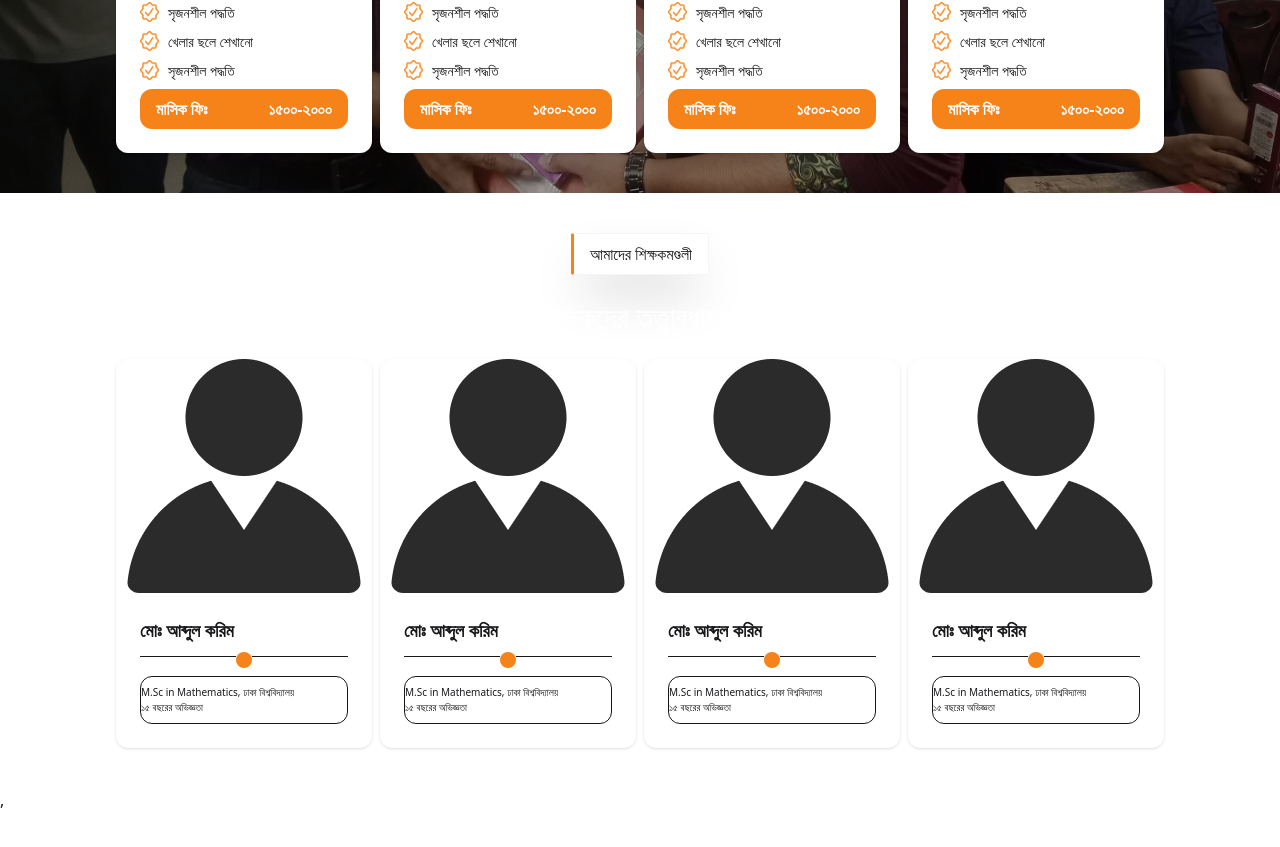
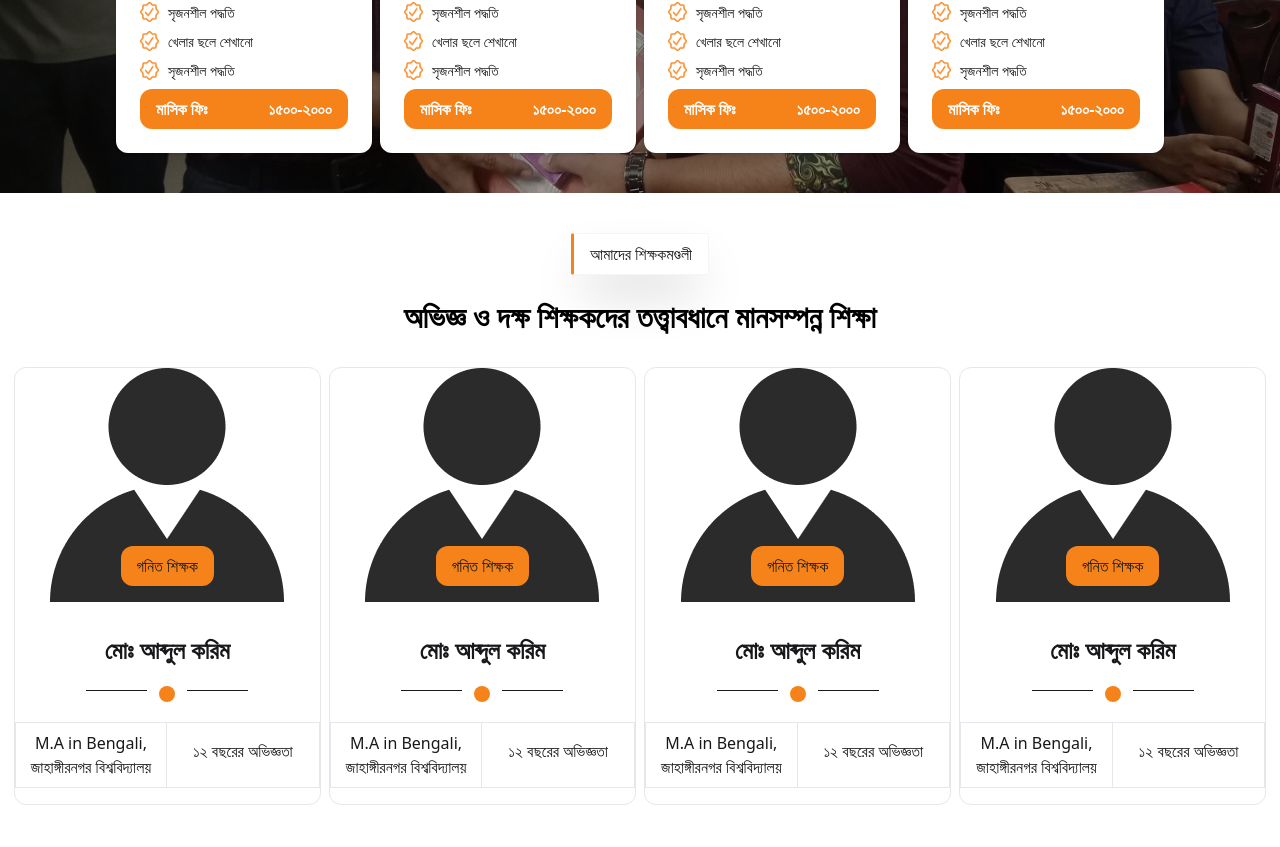
Before and after one commit to coders-rabbi/Bright_Academic_Care, a React (Vite) app: page / in a window 1280 px wide. Shown: the part 1606-2453 px from the top of the page. Before the commit the page ends 2418 px from the top, so only its background shows below. Built offline with nearby package versions, Linux system fonts and the light colour scheme.

Commit message:
instructor page done

```diff
--- a/src/Pages/Home/Instructor.jsx
+++ b/src/Pages/Home/Instructor.jsx
@@ -5,107 +5,134 @@ const Instructor = () => {
     return (
         <div className='py-10 text-center '>
             <p className='border bg-white border-[#F5F5F5] rounded-xs shadow-2xl inline-block py-2 px-4 border-l-3 border-l-[#F68319] mb-2'>আমাদের শিক্ষকমণ্ডলী</p>
-            <p className='text-3xl text-white mt-4'>অভিজ্ঞ ও দক্ষ শিক্ষকদের তত্ত্বাবধানে মানসম্পন্ন শিক্ষা</p>
+            <p className='text-3xl font-semibold mt-4 text-black'>অভিজ্ঞ ও দক্ষ শিক্ষকদের তত্ত্বাবধানে মানসম্পন্ন শিক্ষা</p>
 
             {/* course card section */}
-            <div className='flex justify-center gap-2 mt-6'>
-                <div className="card bg-base-100 w-[20%] shadow-sm rounded-xl">
-                    <figure className="">
-                        <img
-                            src={teacher}
-                            alt="Shoes"
-                            className="rounded-xl" />
+
+            <div className='flex justify-center gap-2 mt-8'>
+                <div className='w-[24%] text-center border border-gray-200 rounded-xl pb-4'>
+                    <figure className='relative flex justify-center'>
+                        <img src={teacher} alt="" />
+                        <h1 className='absolute bottom-4 bg-[#F68319] px-4 py-2 rounded-xl'>গনিত শিক্ষক</h1>
                     </figure>
-                    <div className="card-body ">
-                        <h2 className="card-title">মোঃ আব্দুল করিম</h2>
+                    <div className='mt-8'>
+                        <h1 className='text-2xl font-semibold'>
+                            মোঃ আব্দুল করিম
+                        </h1>
+                        <div className='flex items-center justify-center gap-3 mt-5'>
+                            <hr className='h-2 w-[20%] ' />
+                            <div className='h-4 w-4 rounded-full bg-[#F68319] p-2'>
+                            </div>
+                            <hr className='h-2 w-[20%]' />
+                        </div>
+                        <div className="grid grid-cols-2 border border-gray-200 max-w-md mt-5 ">
+                            <div className="p-2 border-r-1 border-gray-200">
+                                <p>
+                                    M.A in Bengali,<br />
+                                    জাহাঙ্গীরনগর বিশ্ববিদ্যালয়
+                                </p>
+                            </div>
 
-                        <div className='flex items-center justify-center '>
-                            <hr className='h-2 w-[80%] '/>
-                            <div className='h-4 w-4 rounded-full bg-[#F68319] p-2'>
-                                {/* circle div */}
+                            <div className="p-4">
+                                <p>১২ বছরের অভিজ্ঞতা</p>
                             </div>
-                            <hr className='h-2 w-[80%]' />
                         </div>
 
-                        <div className='grid border justify-between  text-[10px] text-left py-2 rounded-xl'>
-                            <h3>M.Sc in Mathematics, ঢাকা বিশ্ববিদ্যালয়</h3>
-                            <h3>১৫ বছরের অভিজ্ঞতা</h3>
-                        </div>
-                    </div>
-                </div>
-                <div className="card bg-base-100 w-[20%] shadow-sm rounded-xl">
-                    <figure className="">
-                        <img
-                            src={teacher}
-                            alt="Shoes"
-                            className="rounded-xl" />
-                    </figure>
-                    <div className="card-body ">
-                        <h2 className="card-title">মোঃ আব্দুল করিম</h2>
-
-                        <div className='flex items-center justify-center '>
-                            <hr className='h-2 w-[80%] '/>
-                            <div className='h-4 w-4 rounded-full bg-[#F68319] p-2'>
-                                {/* circle div */}
-                            </div>
-                            <hr className='h-2 w-[80%]' />
-                        </div>
-
-                        <div className='grid border justify-between  text-[10px] text-left py-2 rounded-xl'>
-                            <h3>M.Sc in Mathematics, ঢাকা বিশ্ববিদ্যালয়</h3>
-                            <h3>১৫ বছরের অভিজ্ঞতা</h3>
-                        </div>
-                    </div>
-                </div>
-                <div className="card bg-base-100 w-[20%] shadow-sm rounded-xl">
-                    <figure className="">
-                        <img
-                            src={teacher}
-                            alt="Shoes"
-                            className="rounded-xl" />
-                    </figure>
-                    <div className="card-body ">
-                        <h2 className="card-title">মোঃ আব্দুল করিম</h2>
-
-                        <div className='flex items-center justify-center '>
-                            <hr className='h-2 w-[80%] '/>
-                            <div className='h-4 w-4 rounded-full bg-[#F68319] p-2'>
-                                {/* circle div */}
-                            </div>
-                            <hr className='h-2 w-[80%]' />
-                        </div>
-
-                        <div className='grid border justify-between  text-[10px] text-left py-2 rounded-xl'>
-                            <h3>M.Sc in Mathematics, ঢাকা বিশ্ববিদ্যালয়</h3>
-                            <h3>১৫ বছরের অভিজ্ঞতা</h3>
-                        </div>
-                    </div>
-                </div>
-                <div className="card bg-base-100 w-[20%] shadow-sm rounded-xl">
-                    <figure className="">
-                        <img
-                            src={teacher}
-                            alt="Shoes"
-                            className="rounded-xl" />
-                    </figure>
-                    <div className="card-body ">
-                        <h2 className="card-title">মোঃ আব্দুল করিম</h2>
-
-                        <div className='flex items-center justify-center '>
-                            <hr className='h-2 w-[80%] '/>
-                            <div className='h-4 w-4 rounded-full bg-[#F68319] p-2'>
-                                {/* circle div */}
-                            </div>
-                            <hr className='h-2 w-[80%]' />
-                        </div>
-
-                        <div className='grid border justify-between  text-[10px] text-left py-2 rounded-xl'>
-                            <h3>M.Sc in Mathematics, ঢাকা বিশ্ববিদ্যালয়</h3>
-                            <h3>১৫ বছরের অভিজ্ঞতা</h3>
-                        </div>
                     </div>
                 </div>
 
+                <div className='w-[24%] text-center border border-gray-200 rounded-xl pb-4'>
+                    <figure className='relative flex justify-center'>
+                        <img src={teacher} alt="" />
+                        <h1 className='absolute bottom-4 bg-[#F68319] px-4 py-2 rounded-xl'>গনিত শিক্ষক</h1>
+                    </figure>
+                    <div className='mt-8'>
+                        <h1 className='text-2xl font-semibold'>
+                            মোঃ আব্দুল করিম
+                        </h1>
+                        <div className='flex items-center justify-center gap-3 mt-5'>
+                            <hr className='h-2 w-[20%] ' />
+                            <div className='h-4 w-4 rounded-full bg-[#F68319] p-2'>
+                            </div>
+                            <hr className='h-2 w-[20%]' />
+                        </div>
+                        <div className="grid grid-cols-2 border border-gray-200 max-w-md mt-5 ">
+                            <div className="p-2 border-r-1 border-gray-200">
+                                <p>
+                                    M.A in Bengali,<br />
+                                    জাহাঙ্গীরনগর বিশ্ববিদ্যালয়
+                                </p>
+                            </div>
+
+                            <div className="p-4">
+                                <p>১২ বছরের অভিজ্ঞতা</p>
+                            </div>
+                        </div>
+
+                    </div>
+                </div>
+
+                <div className='w-[24%] text-center border border-gray-200 rounded-xl pb-4'>
+                    <figure className='relative flex justify-center'>
+                        <img src={teacher} alt="" />
+                        <h1 className='absolute bottom-4 bg-[#F68319] px-4 py-2 rounded-xl'>গনিত শিক্ষক</h1>
+                    </figure>
+                    <div className='mt-8'>
+                        <h1 className='text-2xl font-semibold'>
+                            মোঃ আব্দুল করিম
+                        </h1>
+                        <div className='flex items-center justify-center gap-3 mt-5'>
+                            <hr className='h-2 w-[20%] ' />
+                            <div className='h-4 w-4 rounded-full bg-[#F68319] p-2'>
+                            </div>
+                            <hr className='h-2 w-[20%]' />
+                        </div>
+                        <div className="grid grid-cols-2 border border-gray-200 max-w-md mt-5 ">
+                            <div className="p-2 border-r-1 border-gray-200">
+                                <p>
+                                    M.A in Bengali,<br />
+                                    জাহাঙ্গীরনগর বিশ্ববিদ্যালয়
+                                </p>
+                            </div>
+
+                            <div className="p-4">
+                                <p>১২ বছরের অভিজ্ঞতা</p>
+                            </div>
+                        </div>
+
+                    </div>
+                </div>
+
+                <div className='w-[24%] text-center border border-gray-200 rounded-xl pb-4'>
+                    <figure className='relative flex justify-center'>
+                        <img src={teacher} alt="" />
+                        <h1 className='absolute bottom-4 bg-[#F68319] px-4 py-2 rounded-xl'>গনিত শিক্ষক</h1>
+                    </figure>
+                    <div className='mt-8'>
+                        <h1 className='text-2xl font-semibold'>
+                            মোঃ আব্দুল করিম
+                        </h1>
+                        <div className='flex items-center justify-center gap-3 mt-5'>
+                            <hr className='h-2 w-[20%] ' />
+                            <div className='h-4 w-4 rounded-full bg-[#F68319] p-2'>
+                            </div>
+                            <hr className='h-2 w-[20%]' />
+                        </div>
+                        <div className="grid grid-cols-2 border border-gray-200 max-w-md mt-5 ">
+                            <div className="p-2 border-r-1 border-gray-200">
+                                <p>
+                                    M.A in Bengali,<br />
+                                    জাহাঙ্গীরনগর বিশ্ববিদ্যালয়
+                                </p>
+                            </div>
+
+                            <div className="p-4">
+                                <p>১২ বছরের অভিজ্ঞতা</p>
+                            </div>
+                        </div>
+
+                    </div>
+                </div>
             </div>
         </div>
     );
```
